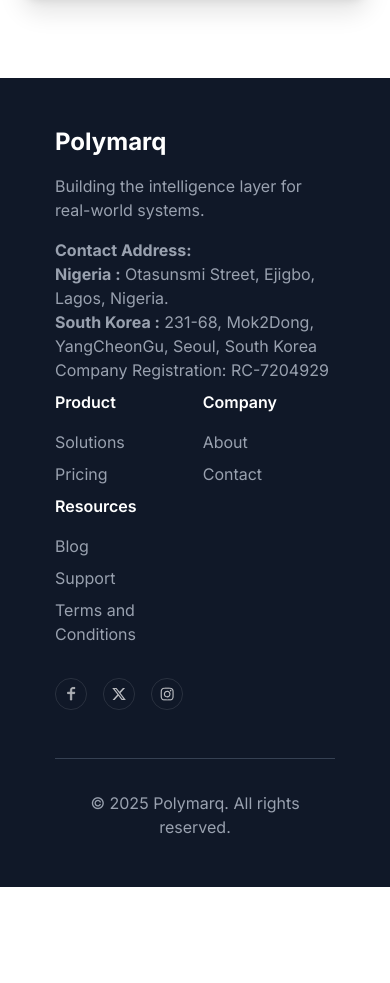
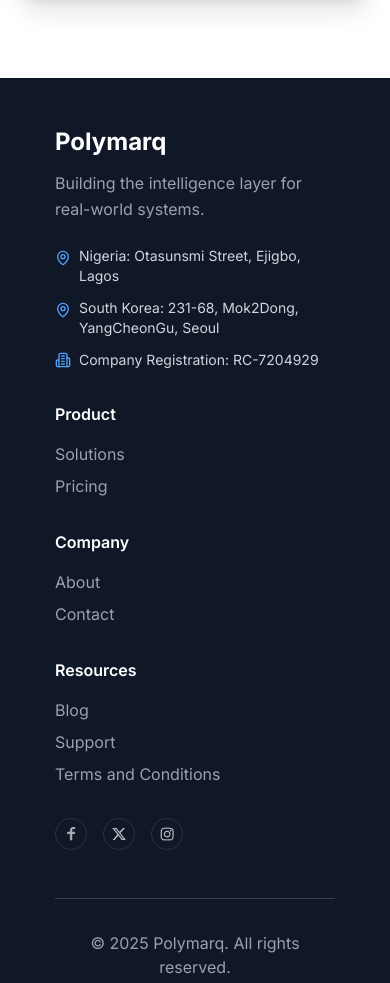
Before and after one commit to adderbyte/test-deploy, a Next.js app: page / in a window 390 px wide. Shown: the part 6502-7485 px from the top of the page. Before the commit the page ends 7389 px from the top, so only its background shows below. Built offline with nearby package versions, Linux system fonts and the light colour scheme.

Commit message:
chore: added icons to footer and increased hero text

```diff
--- a/components/Footer.tsx
+++ b/components/Footer.tsx
@@ -2,6 +2,7 @@ import Facebook from "@/public/images/socials/facebook.svg";
 import Instagram from "@/public/images/socials/instagram.svg";
 import X from "@/public/images/socials/x.svg";
 import Youtube from "@/public/images/socials/youtube.svg";
+import { Building2, Mail, MapPin, Phone } from "lucide-react";
 import Image from "next/image";
 
 export default function Footer() {
@@ -9,19 +10,38 @@ export default function Footer() {
     <footer className="bg-gray-900 text-white py-12 overflow-clip">
       <div className="max-w-[80vw] mx-auto px-4 sm:px-6 lg:px-8">
         <div className="flex flex-col md:flex-row justify-center  mb-8">
-          <div className="grid md:grid-cols-5 gap-2">
-            <div className="col-span-2">
-              <h3 className="text-2xl font-bold mb-4">Polymarq</h3>
-              <p className="text-gray-400 mb-4">
+          <div className="grid grid-cols-1 md:grid-cols-5 gap-8 items-start">
+            <div className="md:col-span-2">
+              <h3 className="text-2xl font-bold text-white mb-3">Polymarq</h3>
+              <p className="text-gray-400 leading-relaxed mb-6">
                 Building the intelligence layer for real-world systems.
               </p>
-              <p className="text-md text-gray-400 ">
-                <b>Contact Address:</b> <br/> <b>Nigeria :</b> Otasunsmi Street, Ejigbo, Lagos, Nigeria.<br/>
-                <b>South Korea :</b> 231-68, Mok2Dong, YangCheonGu, Seoul, South Korea
-              </p>
-              <p className="text-md text-gray-400 ">
-                Company Registration: RC-7204929{" "}
-              </p>
+
+              {/* Contact Information */}
+              <div className="space-y-3">
+                <div className="flex items-start space-x-2">
+                  <MapPin className="w-4 h-4 mt-1 text-blue-400 flex-shrink-0" />
+                  <div className="text-sm">
+                    <p className="text-gray-300">
+                      Nigeria: Otasunsmi Street, Ejigbo, Lagos
+                    </p>
+                  </div>
+                </div>
+                <div className="flex items-start space-x-2">
+                  <MapPin className="w-4 h-4 mt-1 text-blue-400 flex-shrink-0" />
+                  <div className="text-sm">
+                    <p className="text-gray-300">
+                      South Korea: 231-68, Mok2Dong, YangCheonGu, Seoul
+                    </p>
+                  </div>
+                </div>
+                <div className="flex items-center space-x-2">
+                  <Building2 className="w-4 h-4 text-blue-400" />
+                  <span className="text-gray-300 text-sm">
+                    Company Registration: RC-7204929
+                  </span>
+                </div>
+              </div>
             </div>
 
             <div>
--- a/components/Hero.tsx
+++ b/components/Hero.tsx
@@ -1,14 +1,14 @@
 "use client";
-import React, { useEffect, useState } from "react";
-import Image from "next/image";
+import LogoDown from "@/public/images/home/Down.svg";
+import LogoDownWebp from "@/public/images/home/Down.webp";
 import Illustration from "@/public/images/home/Illustration.svg";
 import IllustationWebp from "@/public/images/home/Illustration.webp";
 import Illustration1 from "@/public/images/home/Illustration1.svg";
 import Illustration1Webp from "@/public/images/home/Illustration1.webp";
 import LogoUp from "@/public/images/home/Up.svg";
 import LogoUpWebp from "@/public/images/home/Up.webp";
-import LogoDown from "@/public/images/home/Down.svg";
-import LogoDownWebp from "@/public/images/home/Down.webp";
+import Image from "next/image";
+import React, { useEffect, useState } from "react";
 
 export default function Hero() {
   const [animationState, setAnimationState] = useState({
@@ -53,7 +53,7 @@ export default function Hero() {
         <div className="text-center md:text-left md:w-[55%] relative z-10">
           {" "}
           {/* Adjusted md:w-1/2 to md:w-[55%] and added z-10 */}
-          <h1 className="text-4xl md:text-6xl font-bold text-gray-900 mb-6 leading-tight">
+          <h1 className="text-4xl md:text-7xl font-bold text-gray-900 mb-6 leading-tight">
             Building the {/* Line 1 */}
             {/* "Intelligence Layer for" on one line, with "Intelligence" highlighted, forced no-wrap */}
             <span className="block whitespace-nowrap">
```
